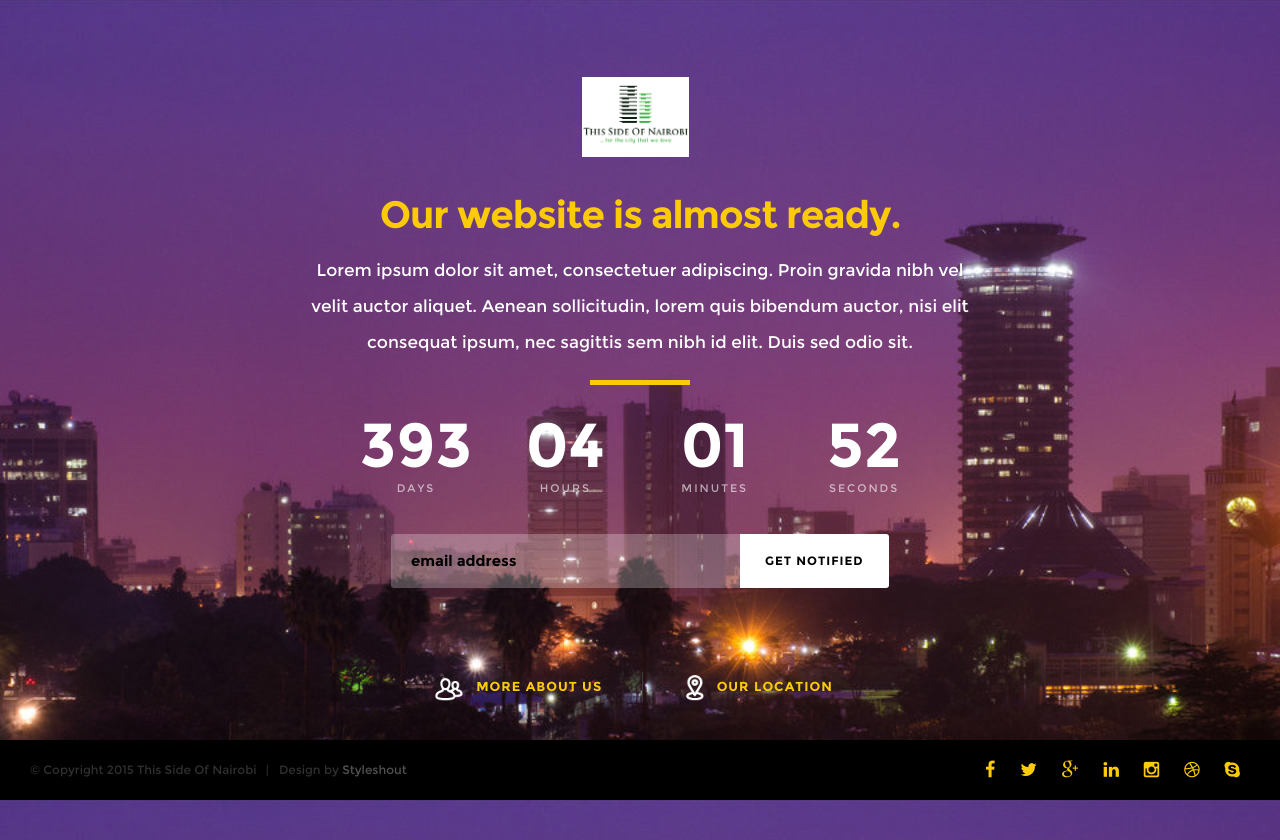
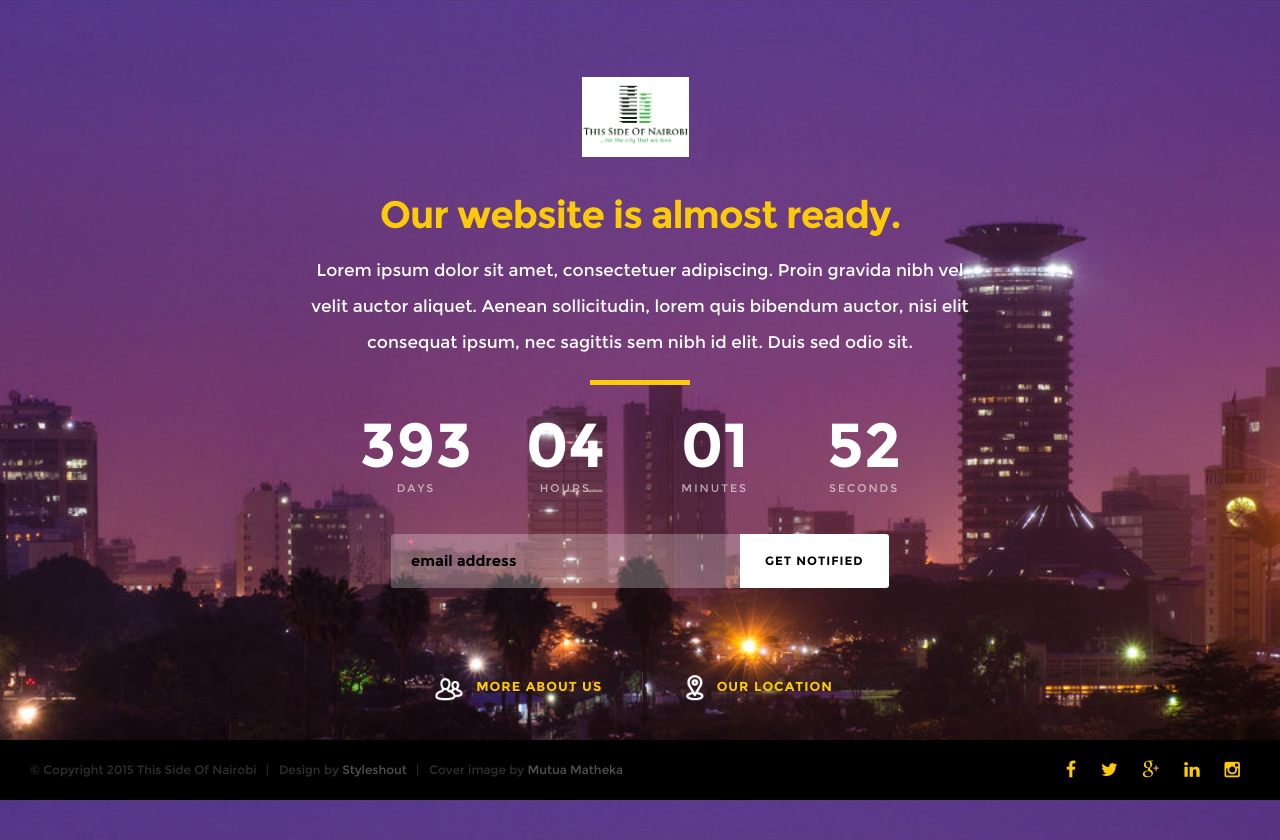
Before and after one commit to Osuka-Andala/placeholder, a plain HTML site: page index.html in a window 1280 px wide. Drawn offline with Linux system fonts and the light colour scheme; some packages are replaced by stand-ins of ours.

Commit message:
ommented out dribble and skype link

```diff
--- a/index.html
+++ b/index.html
@@ -227,13 +227,14 @@
          <li><a href="#"><i class="fa fa-google-plus"></i></a></li>
          <li><a href="#"><i class="fa fa-linkedin"></i></a></li>
          <li><a href="#"><i class="fa fa-instagram"></i></a></li>
-         <li><a href="#"><i class="fa fa-dribbble"></i></a></li>
-         <li><a href="#"><i class="fa fa-skype"></i></a></li>
+         <!-- <li><a href="#"><i class="fa fa-dribbble"></i></a></li>
+         <li><a href="#"><i class="fa fa-skype"></i></a></li> -->
      	</ul>
 
      	<ul class="footer-copyright">
          <li>&copy; Copyright 2015 This Side Of Nairobi</li>
          <li>Design by <a title="Styleshout" href="http://www.styleshout.com/">Styleshout</a></li>
+         <li>Cover image by <a title="MutuaMatheka" href="http://www.mutuamatheka.com/">Mutua Matheka</a></li>
       </ul>
 
    </footer>
```
